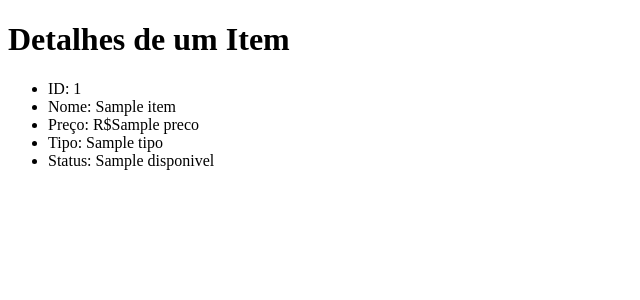
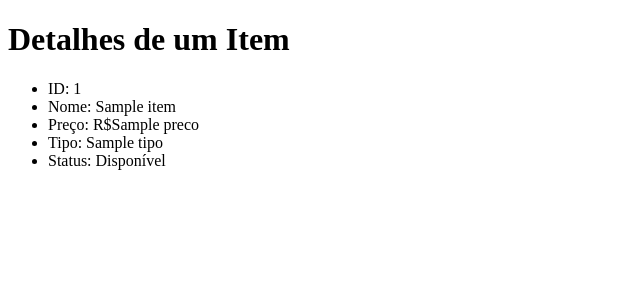
Before and after one commit to ArtMainardi/revisao-python-mysql_connector, a Flask app: template Prova/templates/detalhes.html in a window 1280 px wide. Shown: the part 26-326 px from the top of the page, without its empty margins (0-640 px from the left). Run offline with Flask 3, Linux system fonts and the light colour scheme; the template is opened without the code that fills it: most values are stand-ins (such as "Sample title", 1, 10 or a date in 2020); parts of the project's set-up code (start-up, migrations or seed data) failed here and were passed over.

Commit message:
fix: ajusta controle do status do item

```diff
--- a/Prova/templates/detalhes.html
+++ b/Prova/templates/detalhes.html
@@ -19,7 +19,7 @@
         <li>Nome: {{ item.nome }}</li>
         <li>Preço: R${{item.preco}}</li>
         <li>Tipo: {{item.tipo}}</li>
-        <li>Status: {{item.disponivel}}</li>
+        <li>Status: {% if item.disponivel %}{{"Disponível"}} {% else %}{{"Esgotado"}} {% endif %}</li>
     </ul>
 </body>
 </html>
--- a/Prova/templates/lista_itens.html
+++ b/Prova/templates/lista_itens.html
@@ -29,7 +29,7 @@
             <td>{{i.nome}}</td>
             <td>{{i.preco}}</td>
             <td>{{i.tipo}}</td>
-            <td>{% if i.status %}{{"Disponível"}} {% else %}{{"Esgotado"}} {% endif %}</td>
+            <td>{% if i.disponivel %}{{"Disponível"}} {% else %}{{"Esgotado"}} {% endif %}</td>
             <td><a href="{{ url_for('detalhes', id=i.id) }}">=></a></td>
         </tr>
         {% endfor %}
```
